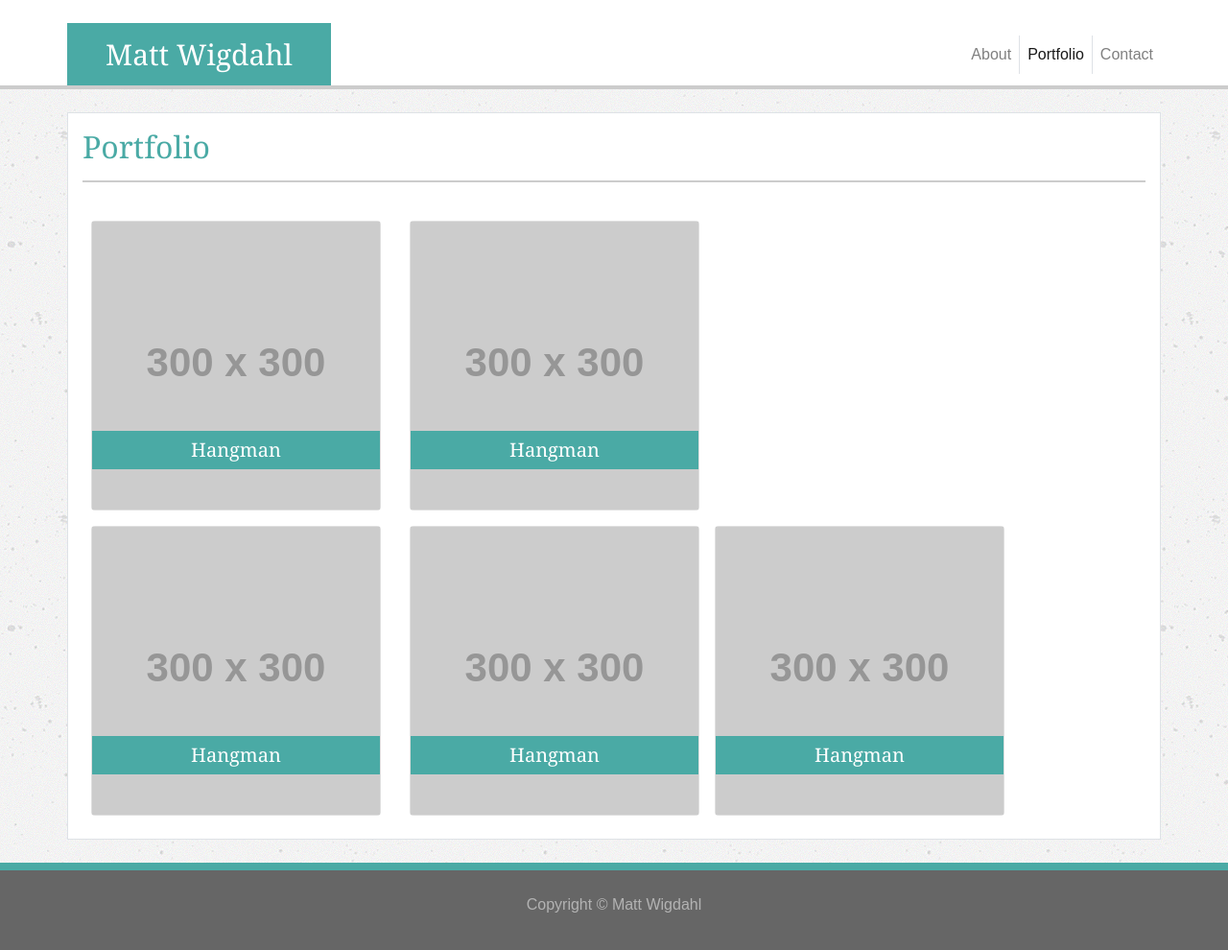
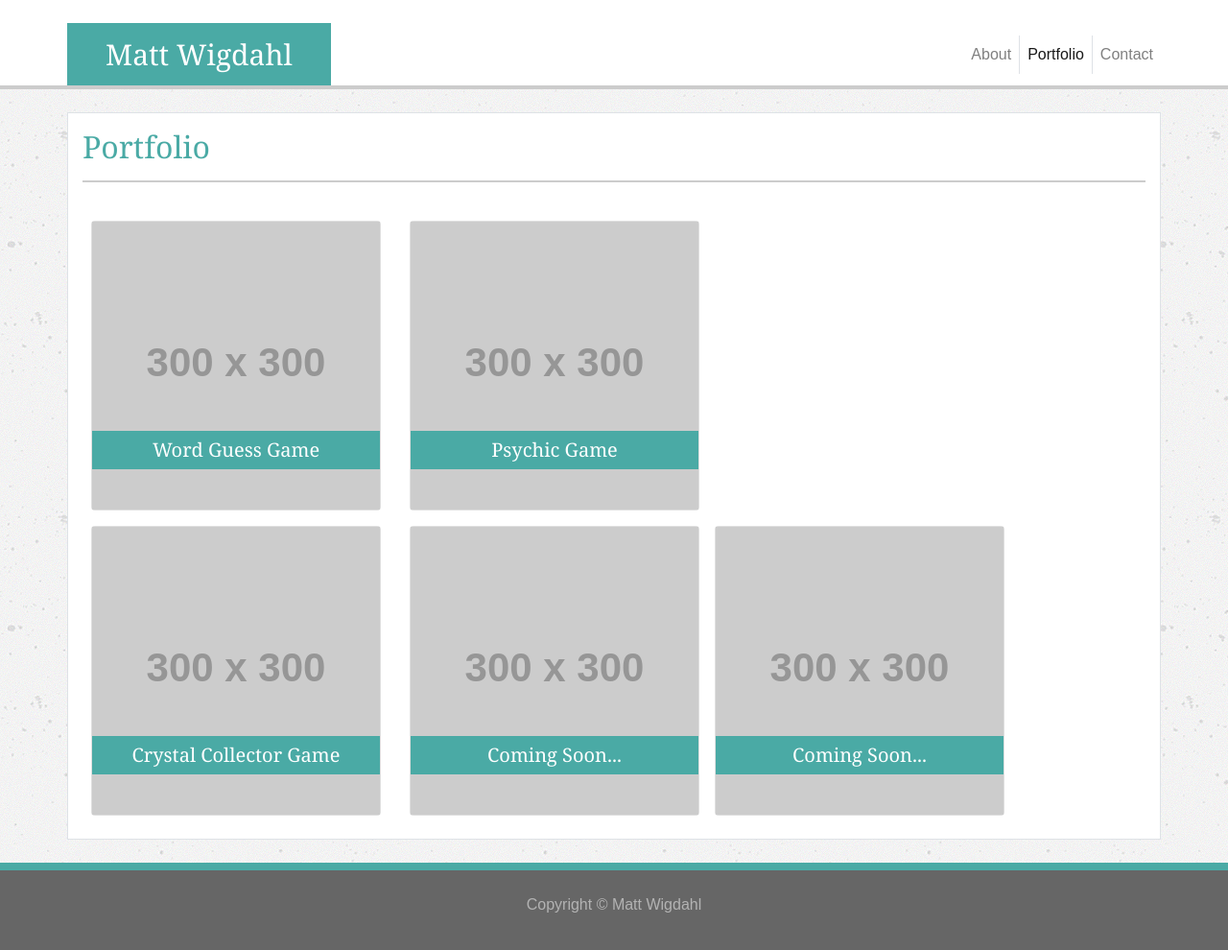
Before and after one commit to mwigdahl/Bootstrap-Portfolio, a plain HTML site: page portfolio.html in a window 1280 px wide. Shown: the whole page at 96% size. Drawn offline with nearby package versions, Linux system fonts and the light colour scheme; placeholder pictures from the web are drawn by us.

Commit message:
updated portfolio

```diff
--- a/portfolio.html
+++ b/portfolio.html
@@ -50,15 +50,35 @@
                     <div class="card-deck p-3">
                         <div class="row p-2">
                             <div class="card">
+                                <a href="https://mwigdahl.github.io/word-guess-game/">
                                     <div class="card-body m-0 p-0">
                                         <img class="img-fluid" src="https://via.placeholder.com/300" alt="Hangman">
-                                    <h5 class="card-title text-center p-2">Hangman</h5>
+                                        <h5 class="card-title text-center p-2">Word Guess Game</h5>
                                     </div>
+                                </a>
+                            </div>
+                            <a href="https://github.com/mwigdahl/Psychic-Game">
+                                <div class="card">
+                                    <div class="card-body m-0 p-0">
+                                        <img class="img-fluid" src="https://via.placeholder.com/300" alt="Hangman">
+                                        <h5 class="card-title text-center p-2">Psychic Game</h5>
+                                    </div>
+                            </a>
+                        </div>
+                    </div>
+                    <div class="row p-2">
+                        <a href="https://mwigdahl.github.io/unit-4-game/">
+                            <div class="card">
+                                <div class="card-body m-0 p-0">
+                                    <img class="img-fluid" src="https://via.placeholder.com/300" alt="Hangman">
+                                    <h5 class="card-title text-center p-2">Crystal Collector Game</h5>
+                                </div>
+                        </a>
                     </div>
                     <div class="card">
                         <div class="card-body m-0 p-0">
                             <img class="img-fluid" src="https://via.placeholder.com/300" alt="Hangman">
-                                    <h5 class="card-title text-center p-2">Hangman</h5>
+                            <h5 class="card-title text-center p-2">Coming Soon...</h5>
                         </div>
                     </div>
                 </div>
@@ -66,21 +86,7 @@
                     <div class="card">
                         <div class="card-body m-0 p-0">
                             <img class="img-fluid" src="https://via.placeholder.com/300" alt="Hangman">
-                                    <h5 class="card-title text-center p-2">Hangman</h5>
-                                </div>
-                            </div>
-                            <div class="card">
-                                <div class="card-body m-0 p-0">
-                                    <img class="img-fluid" src="https://via.placeholder.com/300" alt="Hangman">
-                                    <h5 class="card-title text-center p-2">Hangman</h5>
-                                </div>
-                            </div>
-                        </div>
-                        <div class="row p-2">
-                            <div class="card">
-                                <div class="card-body m-0 p-0">
-                                    <img class="img-fluid" src="https://via.placeholder.com/300" alt="Hangman">
-                                    <h5 class="card-title text-center p-2">Hangman</h5>
+                            <h5 class="card-title text-center p-2">Coming Soon...</h5>
                         </div>
                     </div>
                 </div>
```
Lines whose indentation alone changed are shown as unchanged.
